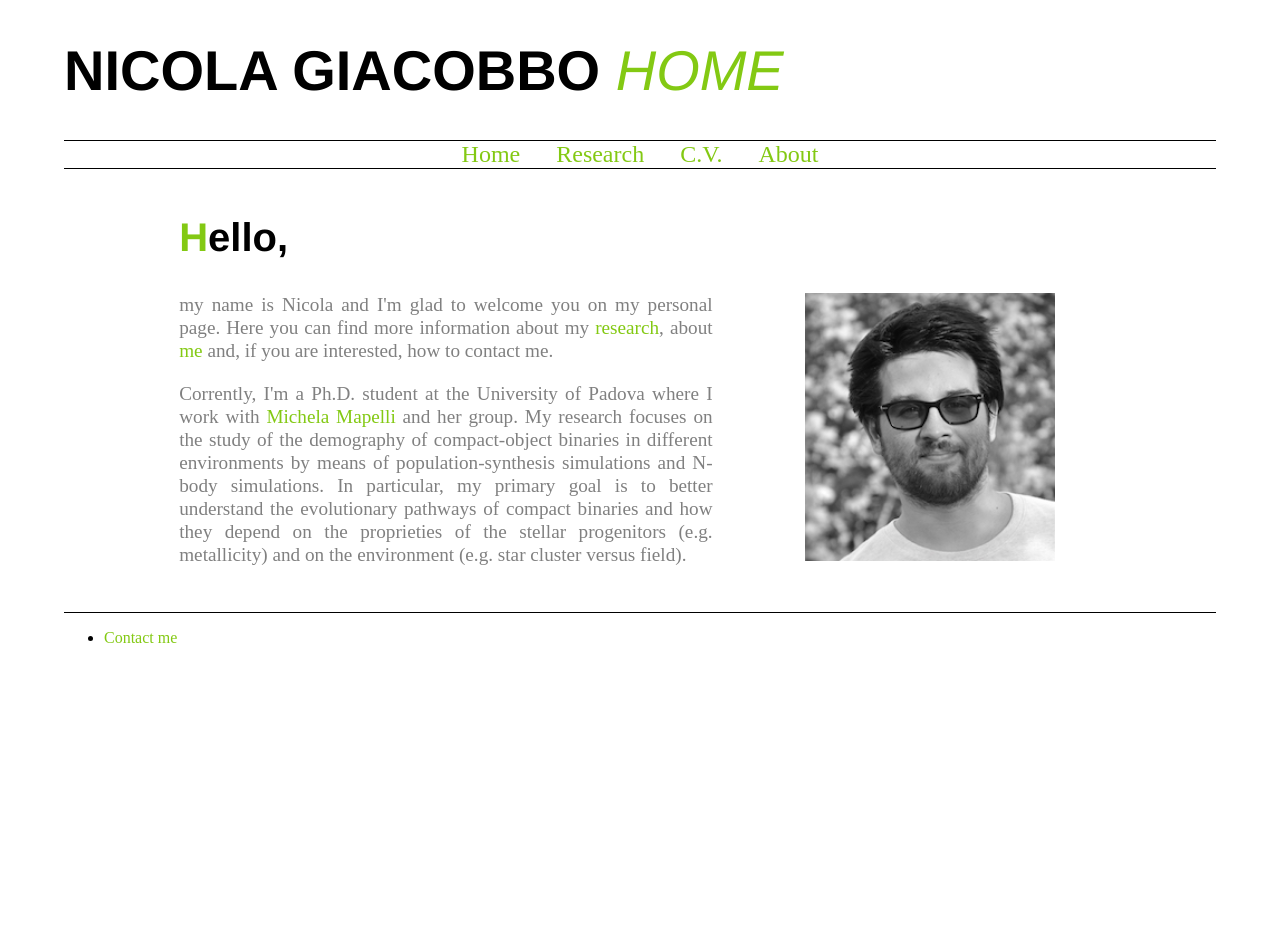
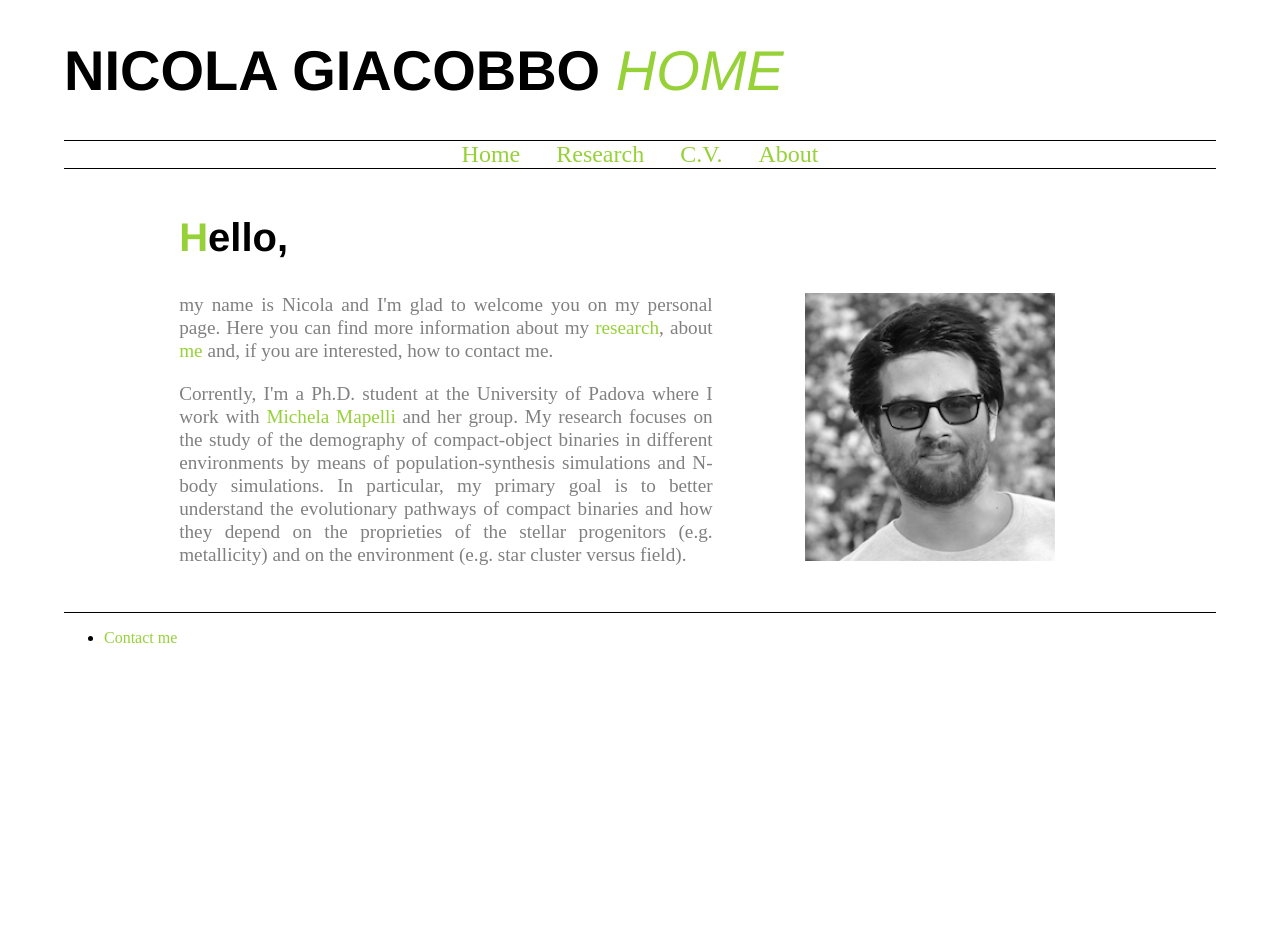
Before and after one commit to GiacobboNicola/giacobbonicola.github.io, a Jekyll site: the page built from index.html, in a window 1280 px wide. Built offline with Jekyll 4.4.1, drawn with Linux system fonts in a browser that asks for light colours.

```diff
--- a/css/contact.css
+++ b/css/contact.css
@@ -14,7 +14,7 @@
     padding: 0;
     font-size:24px;
     text-align: center;
-    color: orange;
+    color: rgb(128, 19, 201);
   }
 
   .mainmenu a {
--- a/css/home.css
+++ b/css/home.css
@@ -23,7 +23,7 @@
 
   /* add hover behaviour */
   .mainmenu a:hover {
-      background-color: rgb(131, 201, 19);
+      background-color: rgba(131, 201, 19, 0.849);
       color: white;
   }
 
@@ -65,7 +65,7 @@
   h1 {
     font-size: 3.5em;
     font-family:'Helvetica', 'Arial', 'Sans-Serif';
-    color: rgb(131, 201, 19);
+    color: rgba(131, 201, 19, 0.849);
 }
 
 h2 {
@@ -74,8 +74,8 @@
 }
   a {
     text-decoration: none;
-    color: rgb(131, 201, 19);
+    color: rgba(131, 201, 19, 0.849);
    }
    .g{
-    color: rgb(131, 201, 19);
+    color: rgba(131, 201, 19, 0.849);
   }
--- a/index.html
+++ b/index.html
@@ -3,5 +3,5 @@
 title: Home
 ---
 <div class="blurb">
-	<h1 class="main-title"> Nicola Giacobbo <span class="thin"> <i style="color:rgb(131, 201, 19)"> {{ page.title }} </i></span></h1>
+	<h1 class="main-title"> Nicola Giacobbo <span class="thin"> <i style="color:rgba(131, 201, 19, 0.849)"> {{ page.title }} </i></span></h1>
 </div><!-- /.blurb -->
```
